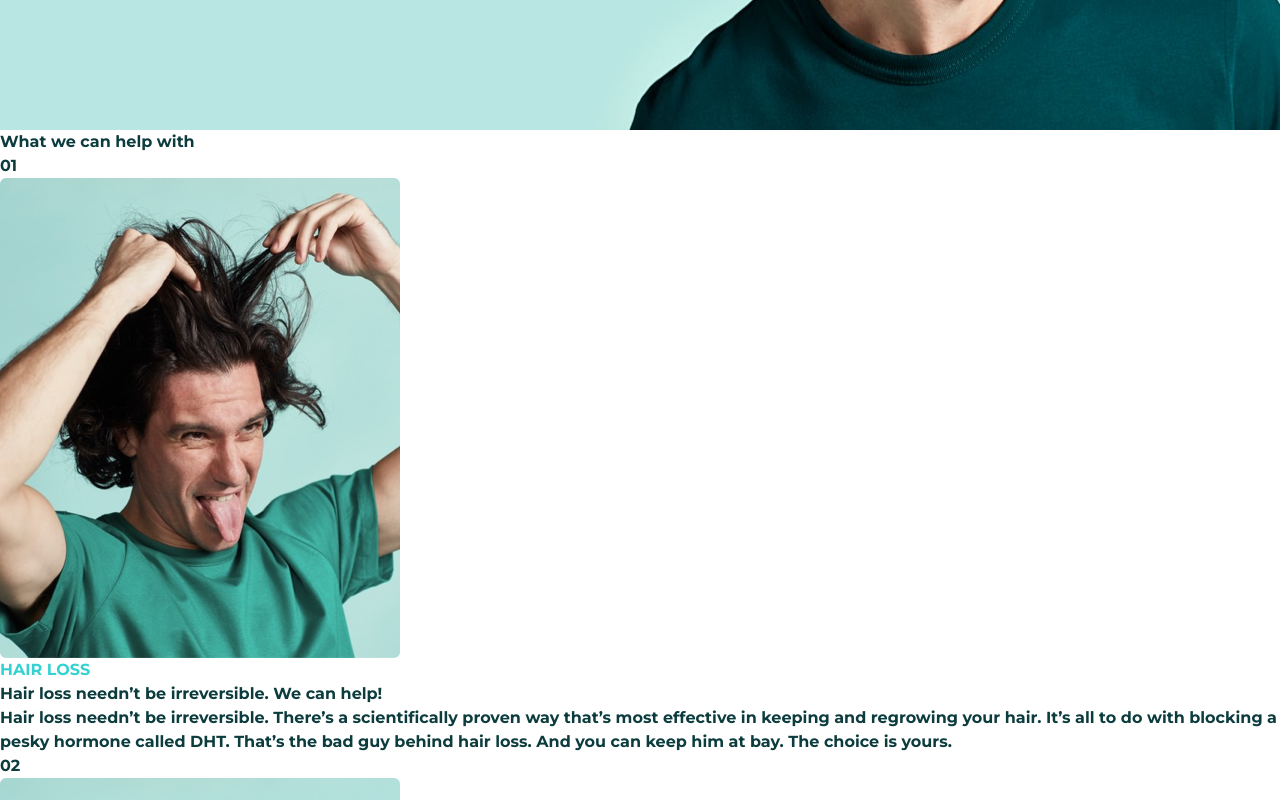
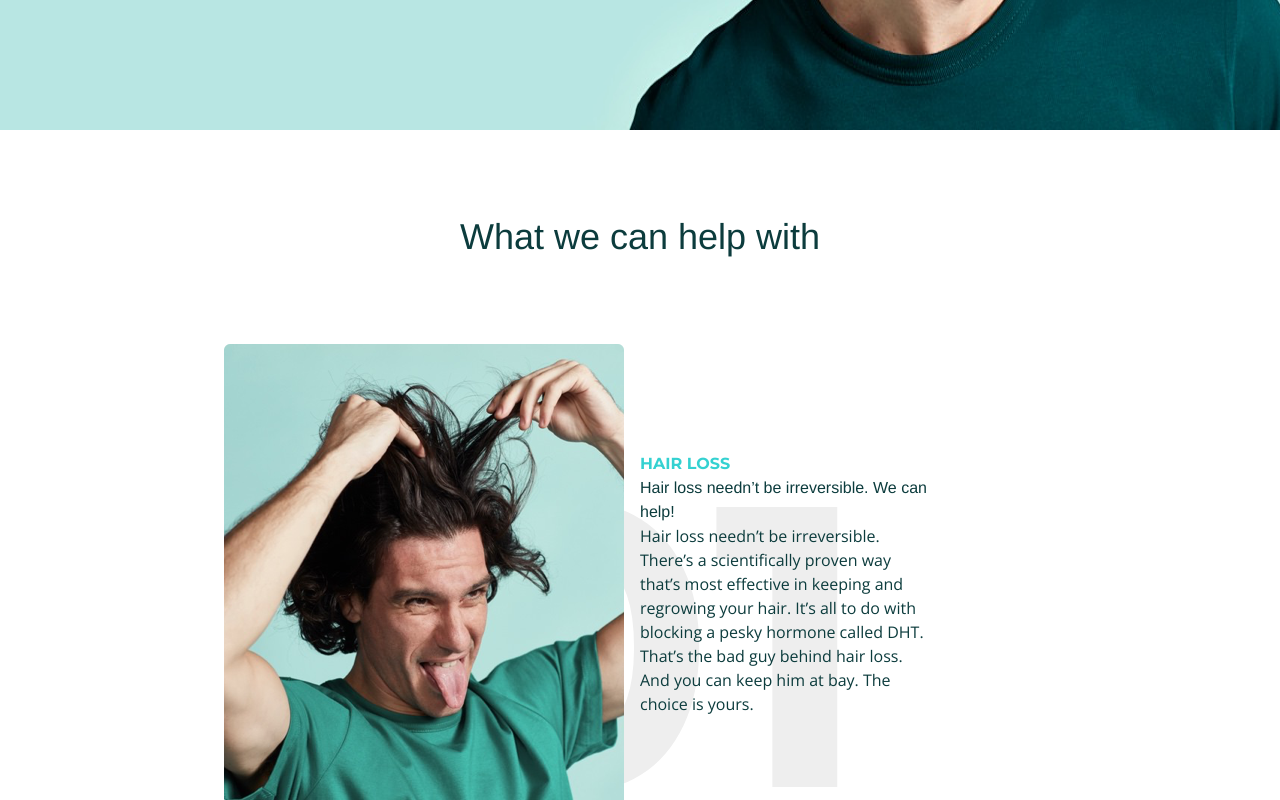
Before and after one commit to siya-h/manual-landing-page, a React (Create React App) app: page / in a window 1280 px wide. Shown: the part 620-1420 px from the top of the page. Built offline with nearby package versions, Linux system fonts and the light colour scheme.

Commit message:
styling laptop size body

```diff
--- a/src/components/ConditionItem.js
+++ b/src/components/ConditionItem.js
@@ -2,18 +2,21 @@ import { Box, Image, Text } from '@chakra-ui/react'
 import React from 'react'
 
 const ConditionItem = ({ item, containerStyle }) => {
-    const {imgSrc, heading, summary, description, number} = item
+    const { imgSrc, heading, summary, description, number } = item
     return (
         <Box style={containerStyle}>
-        <Text>{number}</Text>
-            <Box>
-                <Image src={imgSrc} />
+            <Text pos="absolute" fontSize="400px"  color="light_grey" zIndex="-1" right={['32%']}>{number}</Text>
+            <Box display="grid" gridTemplateColumns={['repeat(2, 1fr)']}>
+                <Box >
+                    <Image  src={imgSrc} />
+                </Box>
+                <Box w="70%" alignSelf="center">
+                    <Text color="tealish" textTransform="uppercase">{heading}</Text>
+                    <Text fontFamily="Helvetica">{summary}</Text>
+                    <Text fontFamily="Open Sans">{description}</Text>
+                </Box>
             </Box>
-            <Box>
-                <Text color="tealish" textTransform="uppercase">{heading}</Text>
-                <Text>{summary}</Text>
-                <Text>{description}</Text>
-            </Box>
+
 
         </Box>
     )
--- a/src/pages/LandingPage.jsx
+++ b/src/pages/LandingPage.jsx
@@ -9,9 +9,9 @@ const LandingPage = () => {
     return (
         <Box>
             <Heading />
-            <Text >What we can help with</Text>
-            <ConditionItem containerStyle={{}} item={hairLoss}/>
-            <ConditionItem item={dysfunction} />
+            <Text fontFamily="Helvetica" textAlign="center" fontSize={['18px', '24px', '28px', '36px']} mt={['20px', '30px', '50px', '80px']} mb={['15px', '22.5px', '37.5px', '60px']}>What we can help with</Text>
+            <ConditionItem containerStyle={{ width: '65%', margin: ' 80px auto' }} item={hairLoss} />
+            <ConditionItem containerStyle={{ width: '65%', margin: '80px auto' }} item={dysfunction} />
             <Footer />
         </Box>
     )
```
